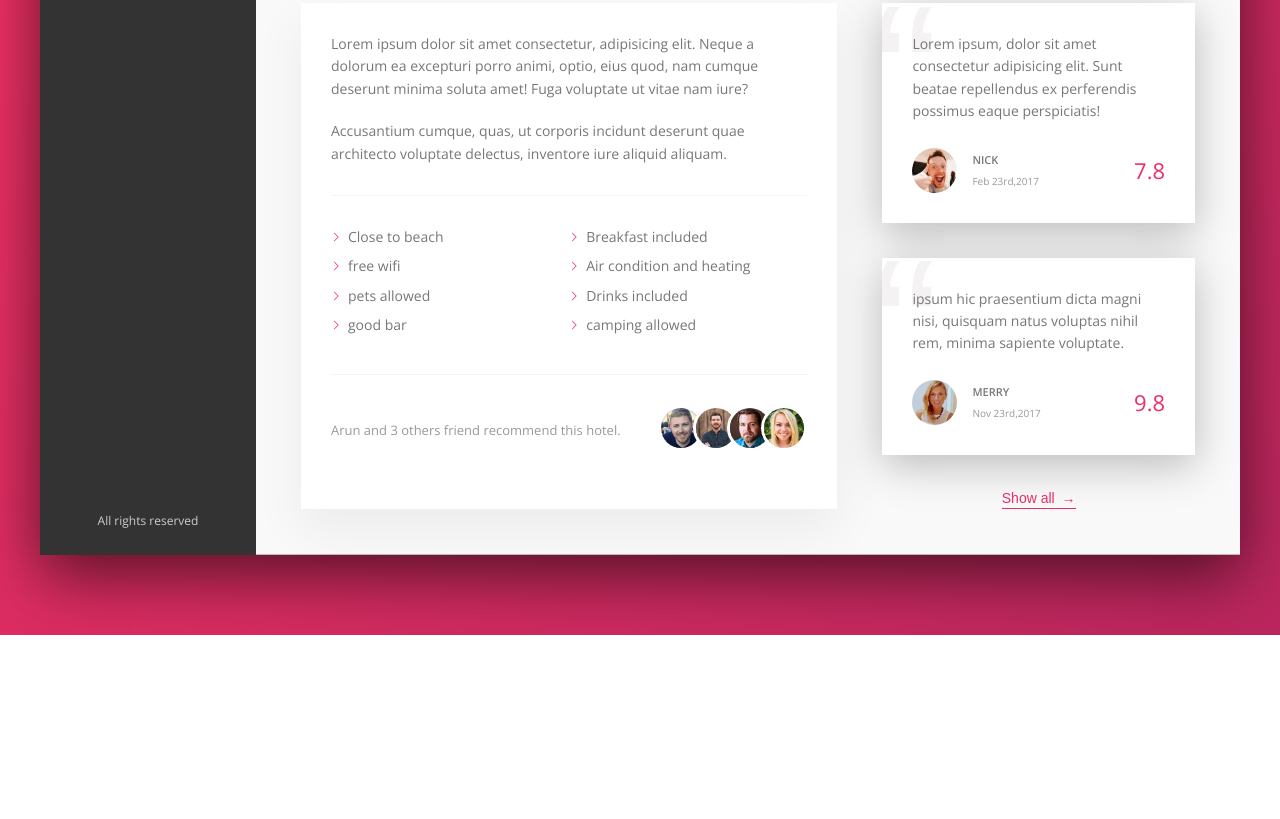
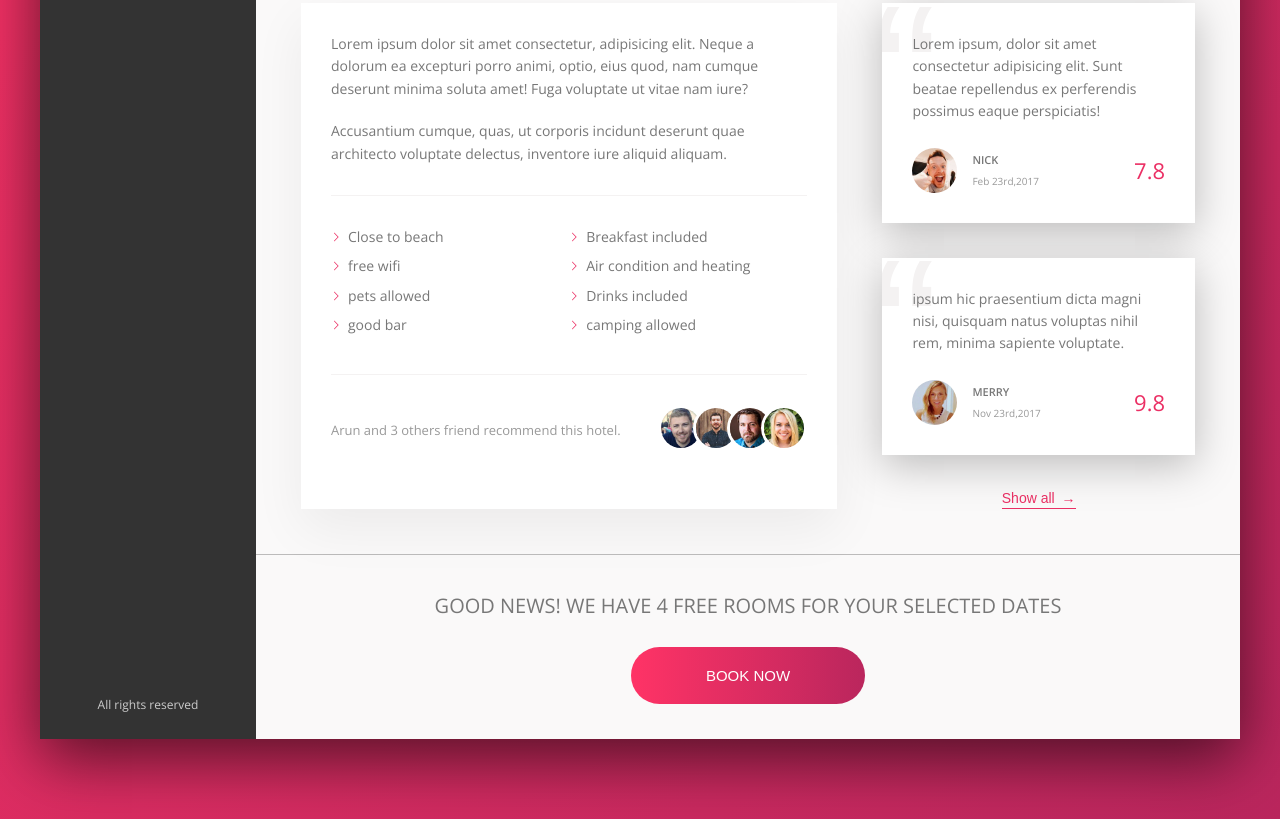
Before and after one commit to ankitharitus/Hotel-Layout, a website: page index.html in a window 1280 px wide. Shown: the part 644-1463 px from the top of the page. Before the commit the page ends 1279 px from the top, so only its background shows below. Drawn offline with nearby package versions, Linux system fonts and the light colour scheme.

Commit message:
footer section completed

```diff
--- a/index.html
+++ b/index.html
@@ -201,6 +201,15 @@
               <button class="btn-inline">Show all <span>&rarr;</span></button>
             </div>
           </div>
+          <div class="cta">
+            <h2 class="cta__book-now">
+              Good News! We have 4 free rooms for your selected dates
+            </h2>
+            <button class="btn">
+              <span class="btn__visible">Book now</span>
+              <span class="btn__invisible">Only 4 rooms left</span>
+            </button>
+          </div>
         </main>
       </div>
     </div>
--- a/sass/_components.scss
+++ b/sass/_components.scss
@@ -380,3 +380,73 @@
     z-index: 1;
   }
 }
+
+.cta {
+  padding: 3.5rem 0;
+  text-align: center;
+
+  &__book-now {
+    font-size: 2rem;
+    font-weight: 300;
+    text-transform: uppercase;
+    margin-bottom: 2.5rem;
+  }
+}
+
+.btn {
+  font-size: 1.5rem;
+  font-weight: 300;
+  text-transform: uppercase;
+  cursor: pointer;
+  border: none;
+  border-radius: 100px;
+  overflow: hidden;
+  position: relative;
+  background-image: linear-gradient(
+    to right,
+    var(--color-primary-light),
+    var(--color-primary-dark)
+  );
+  color: #fff;
+
+  &__visible {
+    display: inline-block;
+    padding: 2rem 7.5rem;
+    transition: all 0.2s;
+  }
+
+  &__invisible {
+    display: inline-block;
+    position: absolute;
+    left: 0;
+    top: -100%;
+    padding: 2rem 0;
+    width: 100%;
+    height: 100%;
+    transition: all 0.2s;
+  }
+
+  &:hover &__invisible {
+    top: 0;
+  }
+
+  &:hover {
+    background-image: linear-gradient(
+      to left,
+      var(--color-primary-light),
+      var(--color-primary-dark)
+    );
+  }
+
+  &:hover &__visible {
+    transform: translateY(100%);
+    height: 100%;
+    width: 100%;
+  }
+
+  &:focus {
+    outline: none;
+
+    animation: plustate 1s infinite;
+  }
+}
```
Also changed, not shown: css/style.css.
